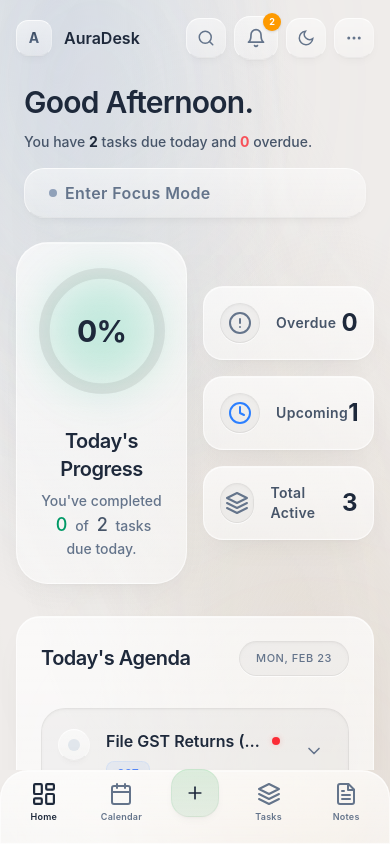
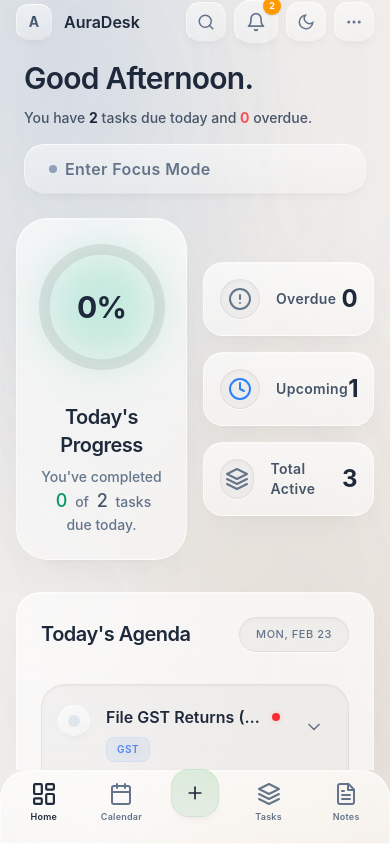
Before and after one commit to hrsagar28/Task-Manager, a React (Vite) app: page / in a window 390 px wide. Built offline with nearby package versions, Linux system fonts and the light colour scheme.

Commit message:
Improvements to mobile  view toolbar

```diff
--- a/components/ErrorBoundary.tsx
+++ b/components/ErrorBoundary.tsx
@@ -34,7 +34,7 @@ export class ErrorBoundary extends React.Component<ErrorBoundaryProps, ErrorBoun
     render() {
         if (this.state.hasError) {
             return (
-                <div className="h-screen w-screen flex items-center justify-center p-6" style={{ background: 'var(--bg-app)', color: 'var(--text-primary)' }}>
+                <div className="h-[100dvh] w-full flex items-center justify-center p-6" style={{ background: 'var(--bg-app)', color: 'var(--text-primary)' }}>
                     <div className="volumetric-surface rounded-[32px] p-10 max-w-lg w-full text-center space-y-6">
                         <div className="w-16 h-16 mx-auto rounded-full bg-red-500/10 flex items-center justify-center">
                             <svg className="w-8 h-8 text-red-500" fill="none" viewBox="0 0 24 24" stroke="currentColor" strokeWidth={2}>
--- a/components/Layout.tsx
+++ b/components/Layout.tsx
@@ -74,7 +74,7 @@ export const Layout: React.FC<LayoutProps> = ({
       </div>
 
       {/* Sidebar Navigation (Desktop) */}
-      <aside className={`hidden md:flex relative z-20 flex-col volumetric-surface rounded-[28px] m-4 mr-0 h-[calc(100vh-2rem)] transition-all duration-500 ease-smooth ${isSidebarCollapsed ? 'w-[96px] py-6 px-3 items-center' : 'w-80 p-6'
+      <aside className={`hidden md:flex relative z-20 flex-col volumetric-surface rounded-[28px] m-4 mr-0 h-[calc(100dvh-2rem)] transition-all duration-500 ease-smooth ${isSidebarCollapsed ? 'w-[96px] py-6 px-3 items-center' : 'w-80 p-6'
         } ${isFocusMode ? 'opacity-30 blur-[2px] hover:opacity-100 hover:blur-none grayscale' : 'opacity-100'}`}>
 
         <div className={`flex items-center gap-4 mb-12 w-full ${isSidebarCollapsed ? 'justify-center px-0' : 'px-2'}`}>
@@ -265,9 +265,8 @@ export const Layout: React.FC<LayoutProps> = ({
         </div>
       </aside>
 
-      <main id="main-content" className="relative z-10 flex-1 overflow-y-auto pb-28 md:pb-0 pt-safe h-full no-scrollbar">
       {/* Mobile Top Bar */}
-        <div className="md:hidden flex items-center justify-between px-4 pt-4 pb-2">
+      <div className="md:hidden z-30 shrink-0 flex items-center justify-between px-4 pt-safe pt-4 pb-2">
         <div className="flex items-center gap-3">
           <div className="volumetric-btn w-9 h-9 rounded-[12px] flex items-center justify-center">
             <span className="font-bold text-sm bg-gradient-to-b from-slate-700 to-slate-500 dark:from-slate-100 dark:to-slate-300 bg-clip-text text-transparent">A</span>
@@ -325,13 +324,14 @@ export const Layout: React.FC<LayoutProps> = ({
         </div>
       </div>
 
-        <div className="max-w-[1200px] mx-auto p-4 md:p-8 min-h-full flex flex-col">
+      <main id="main-content" className="relative z-10 flex-1 overflow-y-auto pb-28 md:pb-0 h-full no-scrollbar">
+        <div className="max-w-[1200px] mx-auto p-4 md:p-8 min-h-full flex flex-col pt-2 md:pt-8">
           {children}
         </div>
       </main>
 
       {/* Bottom Navigation (Mobile) - Glass Pill */}
-      <nav className={`md:hidden fixed bottom-0 left-0 right-0 z-40 volumetric-surface rounded-t-[28px] px-1 transition-all duration-700 ${isFocusMode ? 'opacity-40 blur-sm hover:opacity-100 hover:blur-none grayscale' : 'opacity-100'}`} style={{ paddingBottom: 'calc(0.5rem + env(safe-area-inset-bottom, 0px))' }}>
+      <nav className={`md:hidden absolute bottom-0 left-0 right-0 z-40 volumetric-surface rounded-t-[28px] px-1 transition-all duration-700 ${isFocusMode ? 'opacity-40 blur-sm hover:opacity-100 hover:blur-none grayscale' : 'opacity-100'}`} style={{ paddingBottom: 'calc(0.5rem + env(safe-area-inset-bottom, 0px))' }}>
         <div className="flex justify-around items-center h-[64px]">
           <NavButton
             active={currentView === 'DASHBOARD'}
--- a/components/TaskModal.tsx
+++ b/components/TaskModal.tsx
@@ -156,7 +156,7 @@ export const TaskModal: React.FC<TaskModalProps> = ({ isOpen, onClose, onSave, i
 
       <div
         ref={focusTrapRef}
-        className="relative w-full max-w-2xl max-h-[100vh] md:max-h-[90vh] flex flex-col volumetric-surface rounded-none md:rounded-[32px] overflow-hidden animate-scale-in"
+        className="relative w-full max-w-2xl max-h-[100dvh] md:max-h-[90dvh] flex flex-col volumetric-surface rounded-none md:rounded-[32px] overflow-hidden animate-scale-in"
         role="dialog"
         aria-modal="true"
         aria-labelledby="modal-title"
--- a/components/TasksView.tsx
+++ b/components/TasksView.tsx
@@ -137,7 +137,7 @@ export const TasksView: React.FC<TasksViewProps> = ({
   };
 
   return (
-    <div className="animate-fade-in flex flex-col h-[calc(100vh-10rem)] md:h-[calc(100vh-4rem)] relative">
+    <div className="animate-fade-in flex flex-col h-[calc(100dvh-10rem)] md:h-[calc(100dvh-4rem)] relative">
       <div className="flex flex-col md:flex-row gap-4 justify-between items-start md:items-end mb-6 opacity-0 animate-slide-up">
         <div>
           <h2 className="text-3xl font-semibold tracking-tight flex items-center gap-4 text-theme-primary">
--- a/index.html
+++ b/index.html
@@ -18,8 +18,8 @@
   <link href="https://fonts.googleapis.com/css2?family=Inter:wght@400;500;600;700&display=swap" rel="stylesheet">
 </head>
 
-<body class="overflow-hidden" style="color: var(--text-primary);">
-  <div id="root" class="h-screen h-dvh w-screen"></div>
+<body class="overflow-hidden fixed inset-0 w-full h-[100dvh]" style="color: var(--text-primary);">
+  <div id="root" class="relative w-full h-full"></div>
   <script type="module" src="/index.tsx"></script>
 </body>
 
```
Lines whose indentation alone changed are shown as unchanged.
